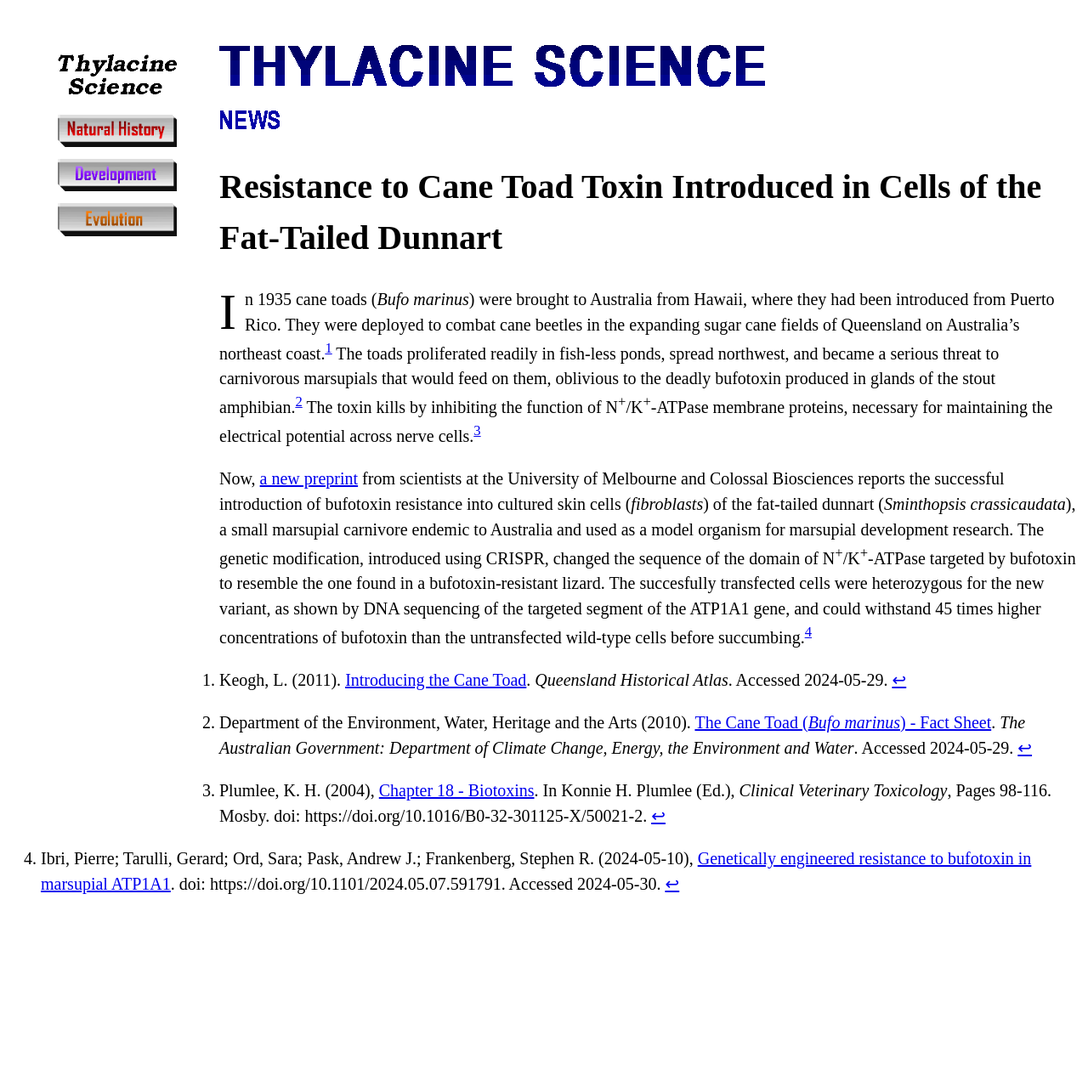
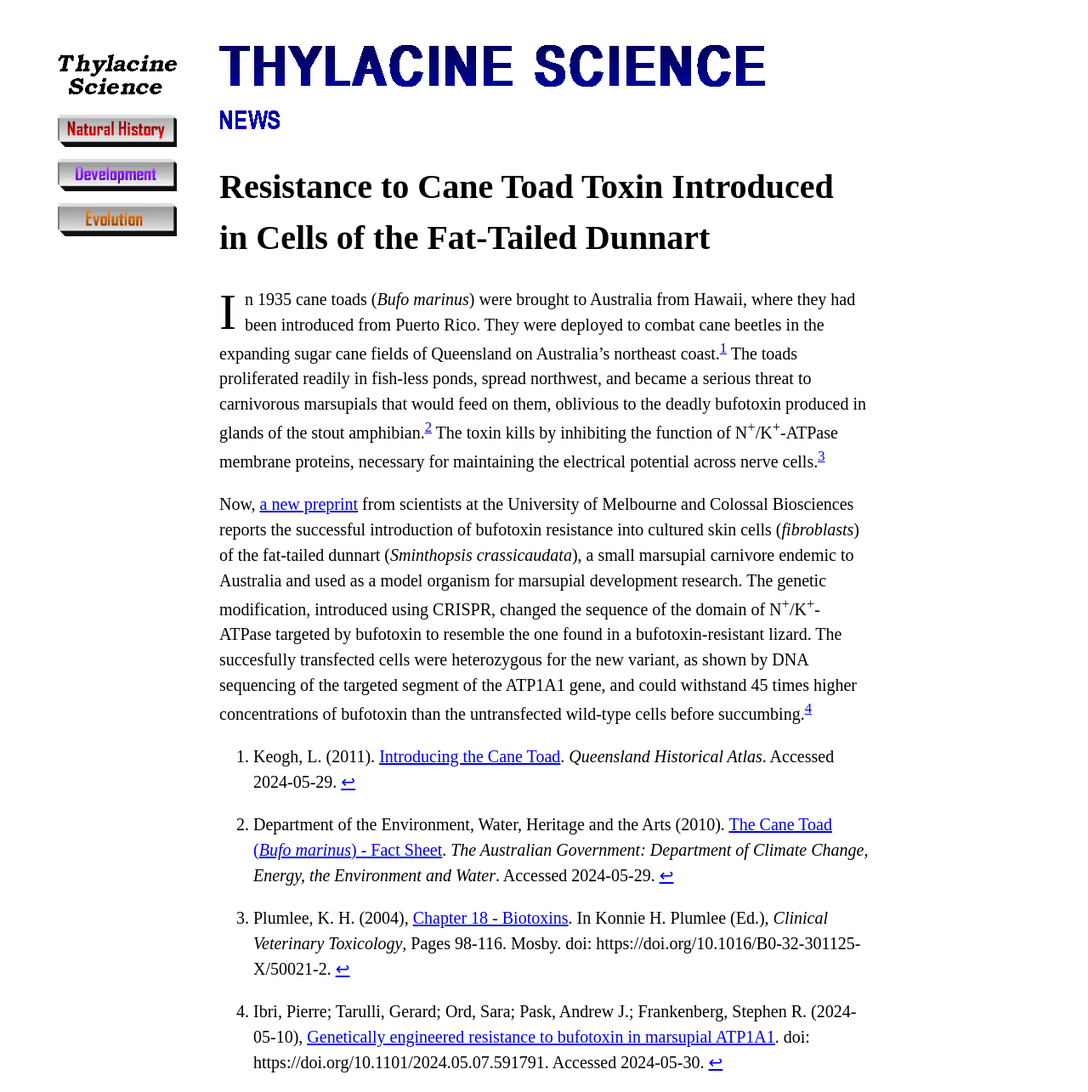
Before and after one commit to ljdnielsen/ljdnielsen.github.io, a Jekyll site: the page built from README.md, in a window 1280 px wide. Shown: the whole page at 85% size. Built offline with Jekyll 4.4.1, drawn with Linux system fonts in a browser that asks for light colours; our own code applies the rules of GitHub Pages for plain Markdown files; before the commit the page ends 1075 px from its top, so only the background shows below that.

Commit message:
added more margin than ever to main text

```diff
--- a/_layouts/default.html
+++ b/_layouts/default.html
@@ -14,6 +14,8 @@
             font-family: serif;
         }
         .main-content {
+            margin-right: 250px;
+            margin-left: 250px;
             padding-top: 25px;
             line-height: 1.5;
             font-size: 20px;
```
